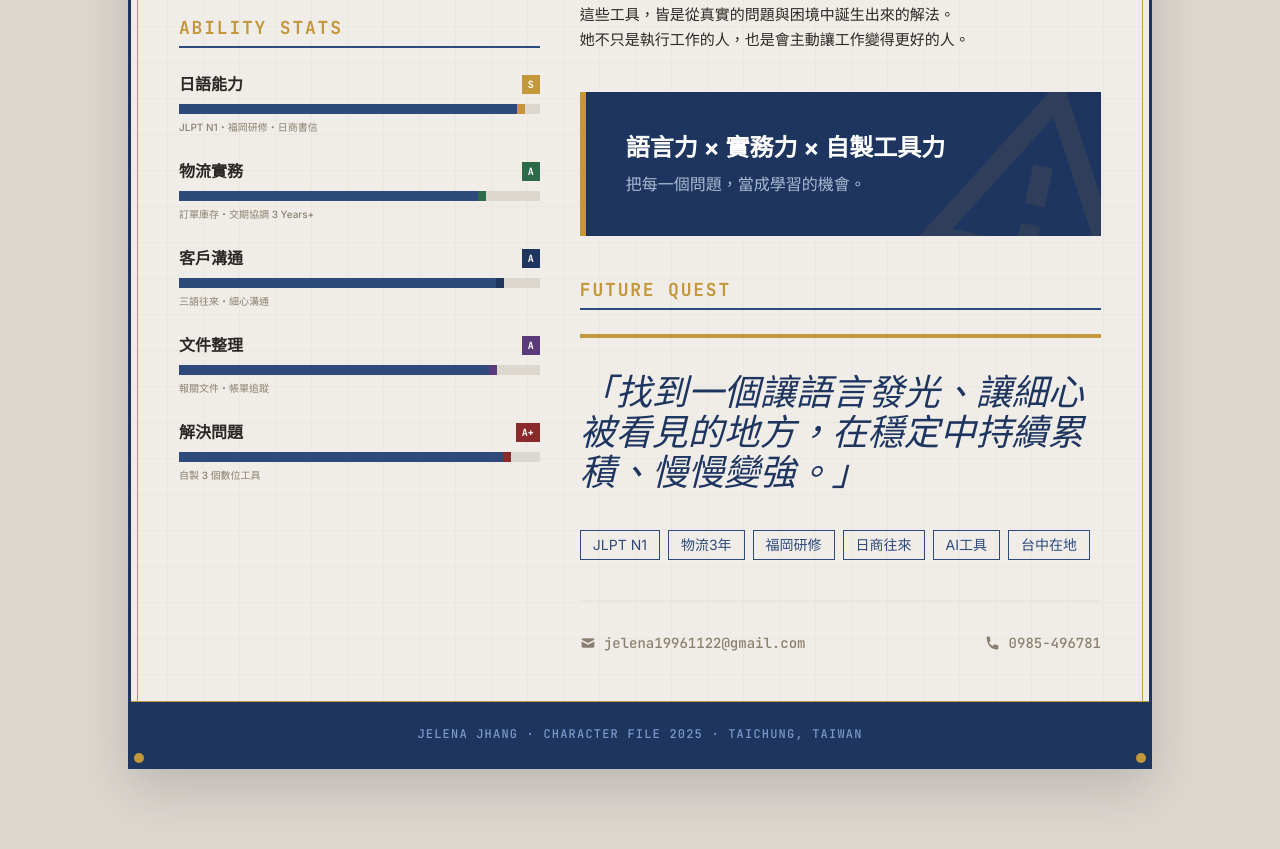
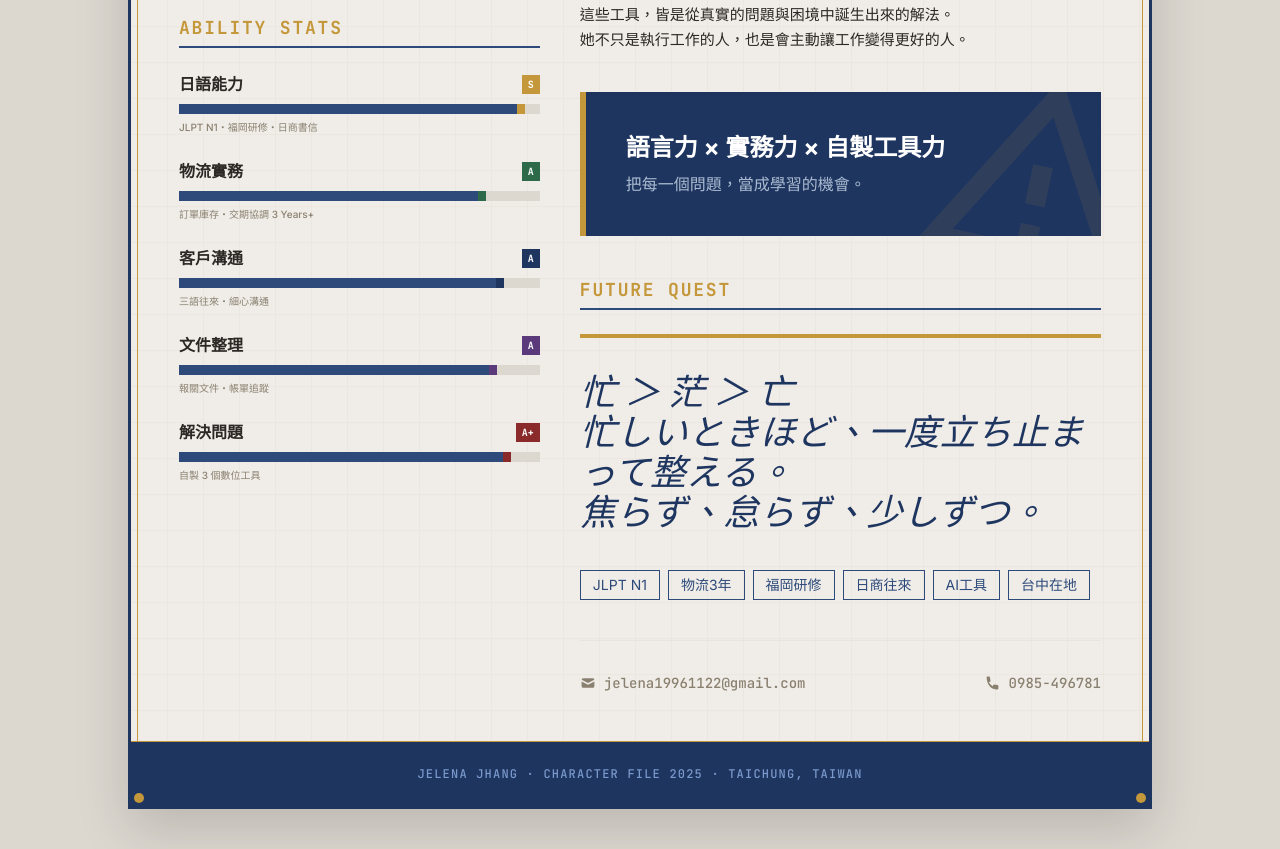
Before and after one commit to jelena6inch/Jelena_CharacterFile, a website: page index.html in a window 1280 px wide. Shown: the part 845-1694 px from the top of the page. Before the commit the page ends 1654 px from the top, so only its background shows below. Drawn offline with nearby package versions, Linux system fonts and the light colour scheme; a web font is replaced by a local one.

Commit message:
Update: Refined Future Quest layout with explicit line breaks

```diff
--- a/index.html
+++ b/index.html
@@ -325,7 +325,9 @@
                     </h3>
                     <div class="border-t-4 border-gold pt-8">
                         <blockquote class="font-serif text-3xl md:text-4xl text-navy italic leading-snug mb-10 hover:not-italic transition-all duration-700">
-                            「找到一個讓語言發光、讓細心被看見的地方，在穩定中持續累積、慢慢變強。」
+                            忙 ＞ 茫 ＞ 亡<br>
+                            忙しいときほど、一度立ち止まって整える。<br>
+                            焦らず、怠らず、少しずつ。
                         </blockquote>
                         <div class="flex flex-wrap gap-2">
                             <span class="border border-navy-light px-3 py-1 text-sm text-navy-light hover:bg-navy-light hover:text-white transition-all cursor-default">JLPT N1</span>
```
